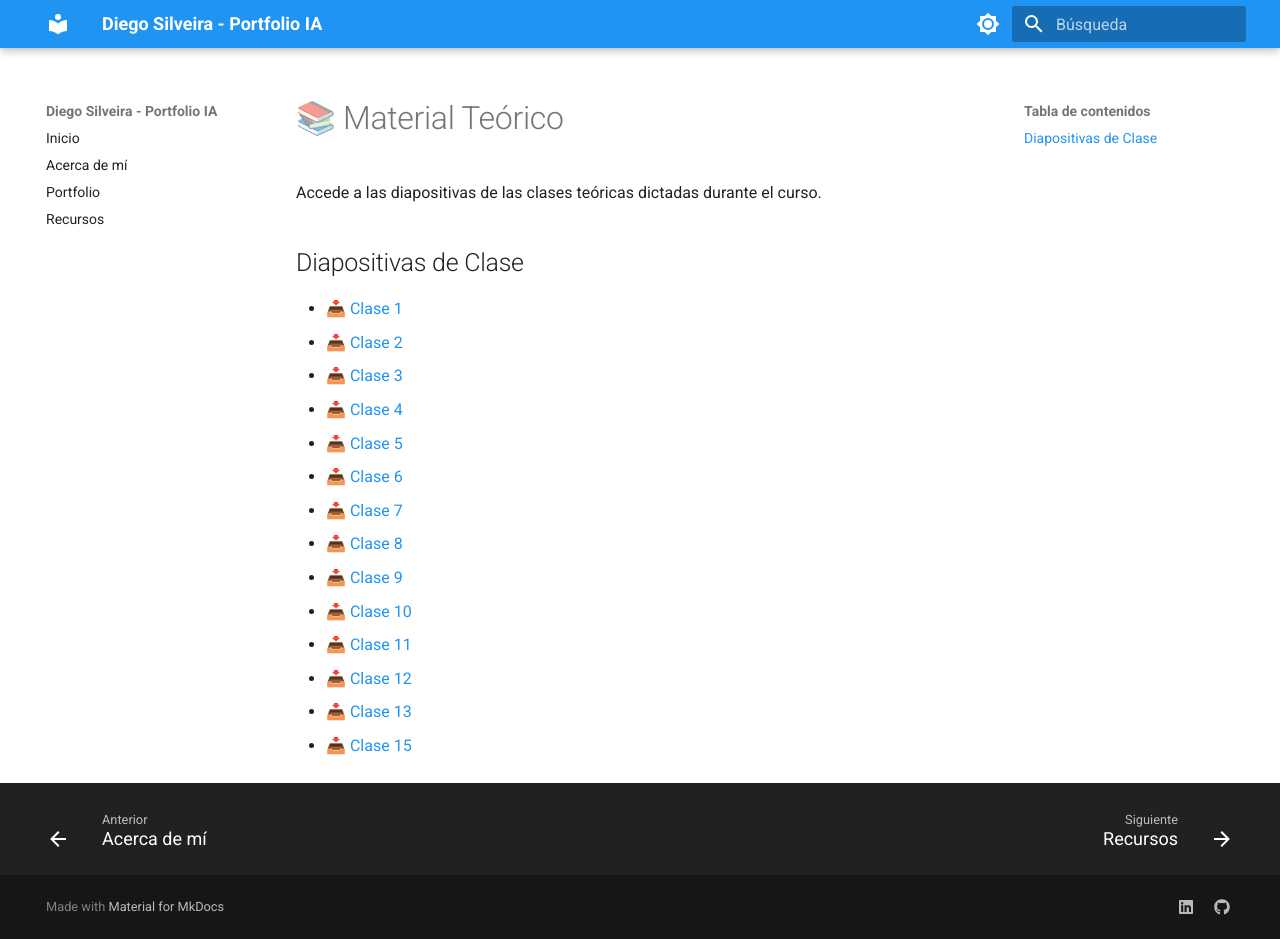
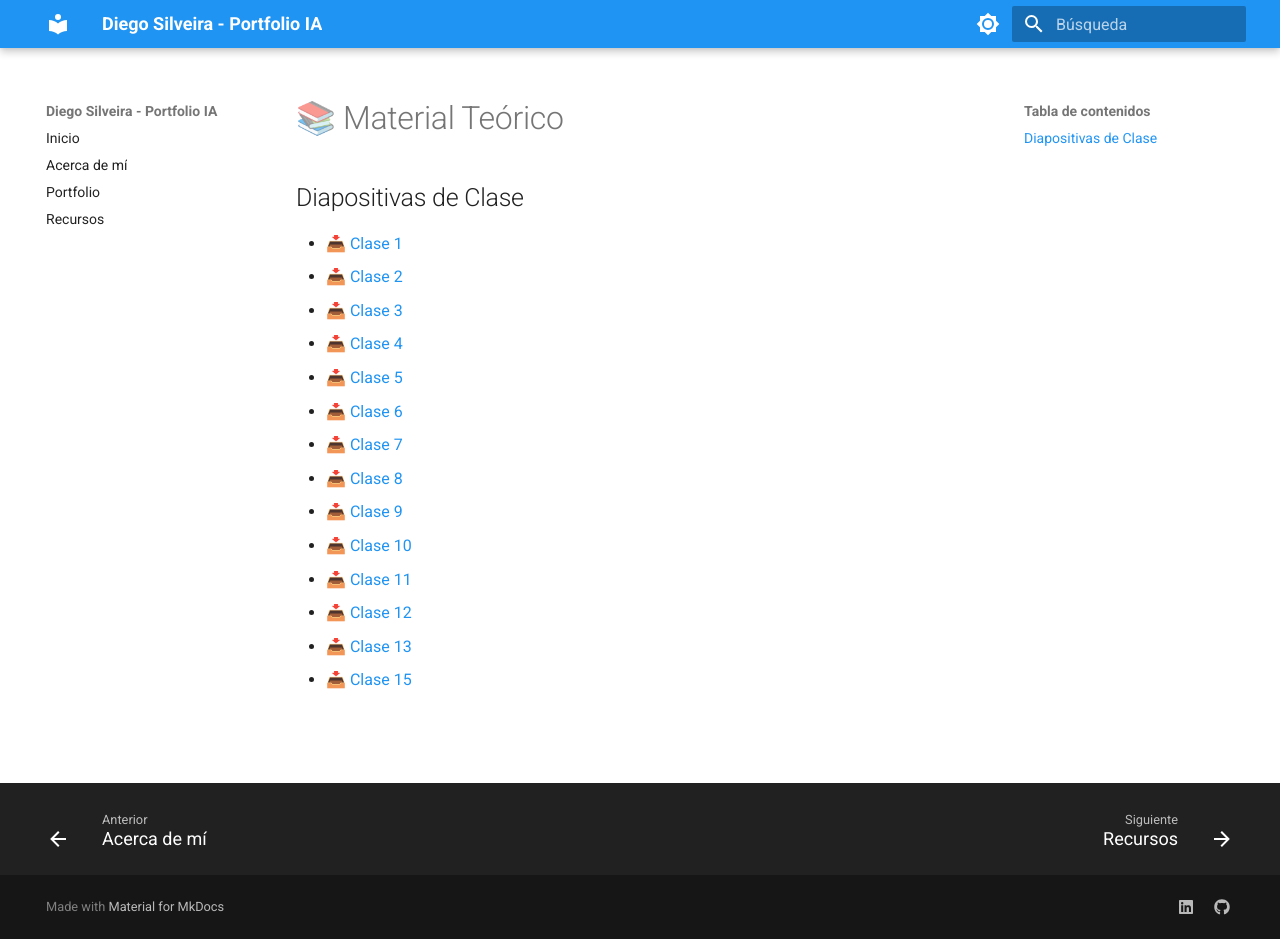
Before and after one commit to diesilveira/portfolio-ia, an MkDocs documentation site: the page built from docs/material-teorico.md, in a window 1280 px wide and 939 px high. Built offline with MkDocs 1.6.1 and Material for MkDocs 9.7.7, drawn with Linux system fonts in a browser that asks for light colours.

Commit message:
minor fixes

```diff
--- a/docs/material-teorico.md
+++ b/docs/material-teorico.md
@@ -5,21 +5,19 @@
 
 # 📚 Material Teórico
 
-Accede a las diapositivas de las clases teóricas dictadas durante el curso.
-
 ## Diapositivas de Clase
 
-*   [📥 Clase 1](slides/IA%20-%20Clase%201.pdf)
-*   [📥 Clase 2](slides/IA%20-%20Clase%202.pdf)
-*   [📥 Clase 3](slides/IA%20-%20Clase%203.pdf)
-*   [📥 Clase 4](slides/IA%20-%20Clase%204.pdf)
-*   [📥 Clase 5](slides/IA%20-%20Clase%205.pdf)
-*   [📥 Clase 6](slides/IA%20-%20Clase%206.pdf)
-*   [📥 Clase 7](slides/IA%20-%20Clase%207.pdf)
-*   [📥 Clase 8](slides/IA%20-%20Clase%208.pdf)
-*   [📥 Clase 9](slides/IA%20-%20Clase%209.pdf)
-*   [📥 Clase 10](slides/IA%20-%20Clase%2010.pdf)
-*   [📥 Clase 11](slides/IA%20-%20Clase%2011.pdf)
-*   [📥 Clase 12](slides/IA%20-%20Clase%2012.pdf)
-*   [📥 Clase 13](slides/IA%20-%20Clase%2013.pdf)
-*   [📥 Clase 15](slides/IA%20-%20Clase%2015.pdf)
+- [📥 Clase 1](slides/IA%20-%20Clase%201.pdf)
+- [📥 Clase 2](slides/IA%20-%20Clase%202.pdf)
+- [📥 Clase 3](slides/IA%20-%20Clase%203.pdf)
+- [📥 Clase 4](slides/IA%20-%20Clase%204.pdf)
+- [📥 Clase 5](slides/IA%20-%20Clase%205.pdf)
+- [📥 Clase 6](slides/IA%20-%20Clase%206.pdf)
+- [📥 Clase 7](slides/IA%20-%20Clase%207.pdf)
+- [📥 Clase 8](slides/IA%20-%20Clase%208.pdf)
+- [📥 Clase 9](slides/IA%20-%20Clase%209.pdf)
+- [📥 Clase 10](slides/IA%20-%20Clase%2010.pdf)
+- [📥 Clase 11](slides/IA%20-%20Clase%2011.pdf)
+- [📥 Clase 12](slides/IA%20-%20Clase%2012.pdf)
+- [📥 Clase 13](slides/IA%20-%20Clase%2013.pdf)
+- [📥 Clase 15](slides/IA%20-%20Clase%2015.pdf)
```
Also changed, not shown: docs/index.md (+3 -13 lines).
